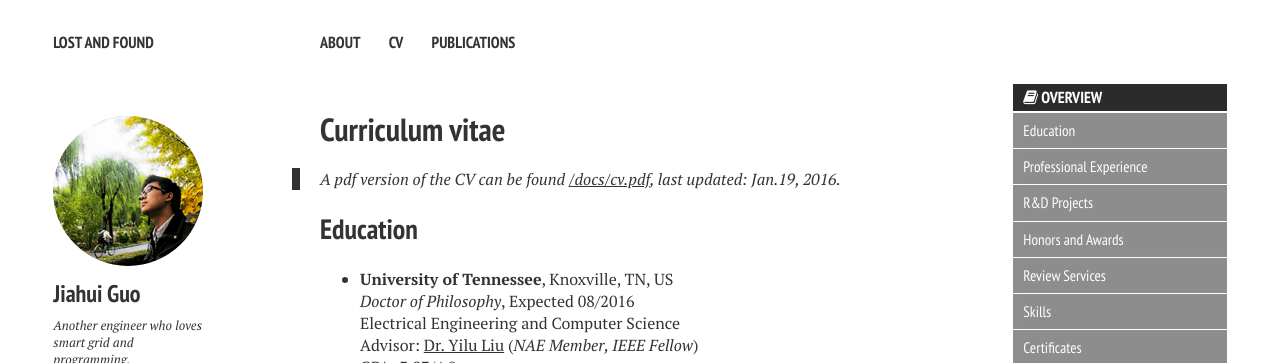
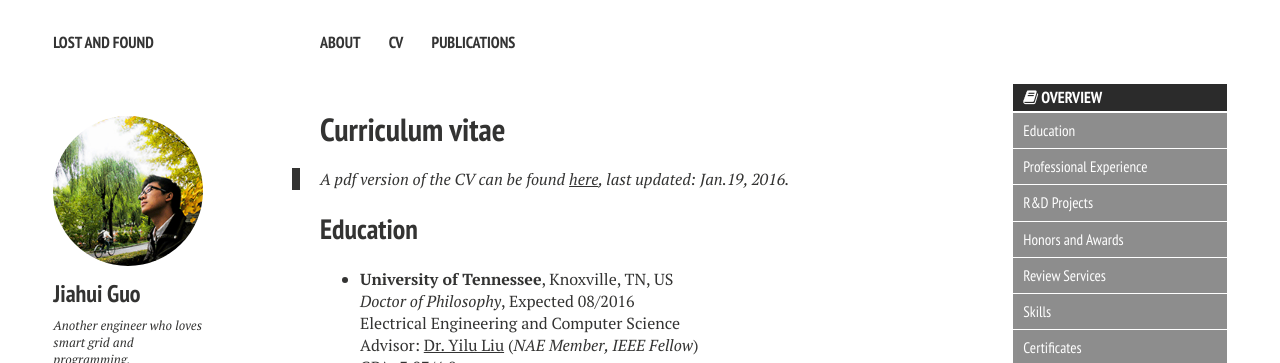
Before and after one commit to JiahuiGuo/jiahuiguo.github.io, a Jekyll site: the page built from cv.md, in a window 1280 px wide and 900 px high. Shown: the top 363 px of the window. Built offline with Jekyll 4.4.1, drawn with Linux system fonts in a browser that asks for light colours; nearby versions of some CDN libraries.

Commit message:
Update cv.md

```diff
--- a/cv.md
+++ b/cv.md
@@ -9,7 +9,7 @@
 
 {% include _toc.html %}
 
-> A pdf version of the CV can be found [/docs/cv.pdf](cv.pdf), last updated: Jan.19, 2016.
+> A pdf version of the CV can be found [here](/docs/cv.pdf), last updated: Jan.19, 2016.
 
 ## Education
 - **University of Tennessee**, Knoxville, TN, US
```
